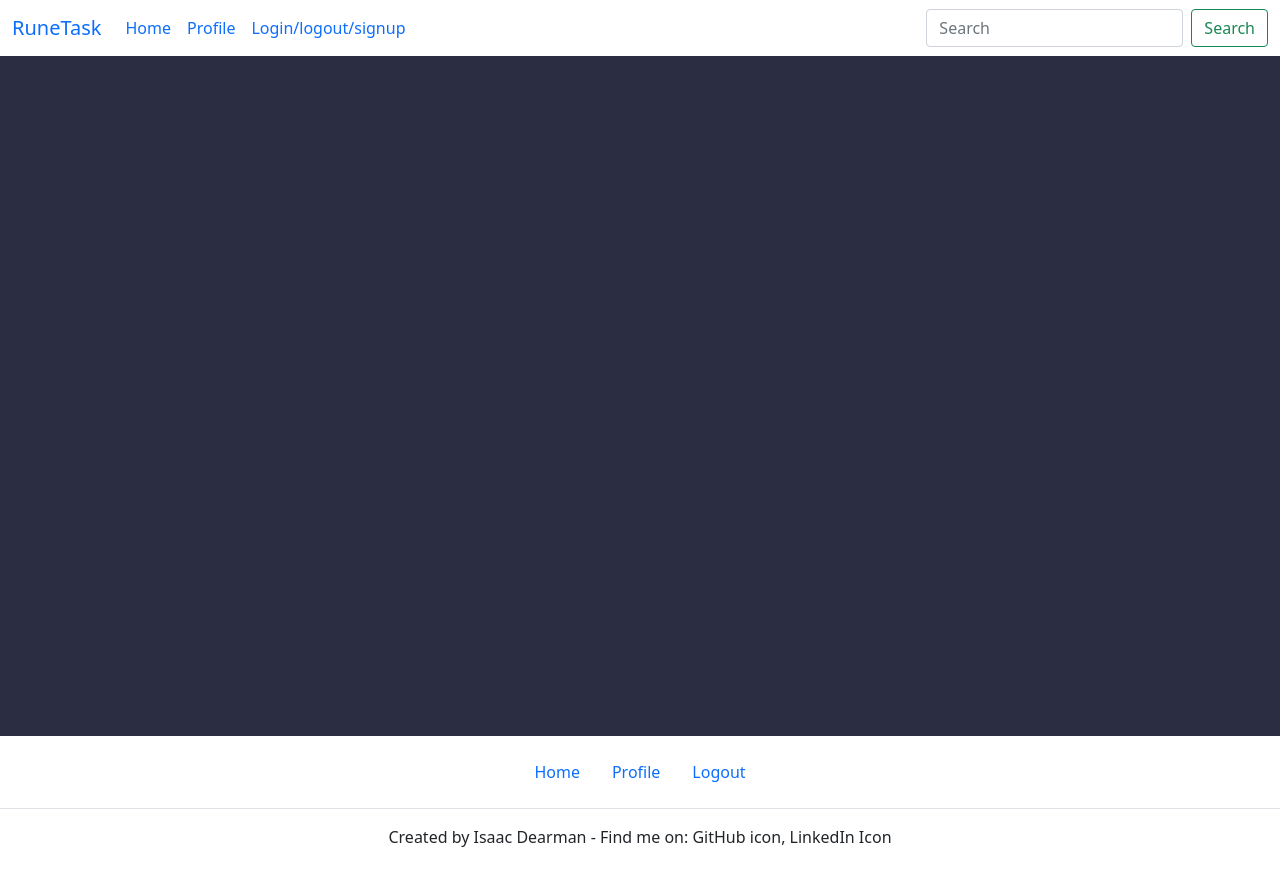
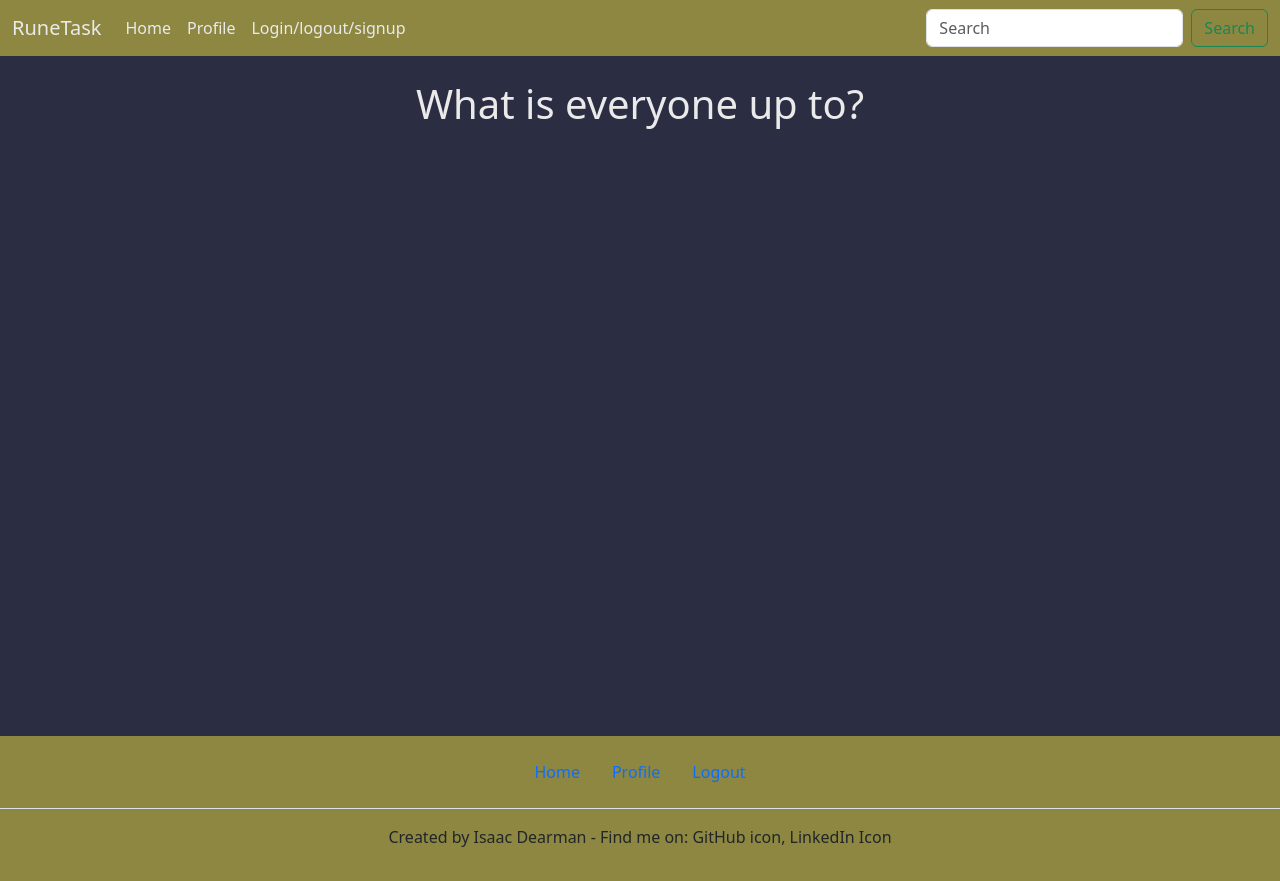
Before and after one commit to Code-Dearman/Django-Capstone, a Django app: page / in a window 1280 px wide. Run offline with Django 4.2, Linux system fonts and the light colour scheme; data that the repository does not hold is empty.

Commit message:
add styling to index.html

```diff
--- a/static/css/style.css
+++ b/static/css/style.css
@@ -12,11 +12,11 @@ main {
     color: #2B2D42;
 }
 
-.primAccent {
+.primaryAccent {
     color: #8D8741;
 }
 
-.secAccent {
+.secondaryAccent {
     color: #D9BF77;
 }
 
@@ -24,7 +24,7 @@ main {
     color: #EAEAEA;
 }
 
-.textSec {
+.textSecondary {
     color: #FFFFFF;
 }
 
@@ -39,3 +39,18 @@ main {
 .borderColour {
     color: #404E4D;
 }
+
+/* ----------------------------------------------------- NavBar */
+.navbar {
+    background-color: #8D8741;
+}
+
+.navbar-toggler {
+    border-color: #EAEAEA;
+}
+
+
+/* ----------------------------------------------------- Footer */
+.footerContainer {
+    background-color: #8D8741;
+}
--- a/templates/index.html
+++ b/templates/index.html
@@ -17,8 +17,8 @@
     <link rel="stylesheet" href="https://cdnjs.cloudflare.com/ajax/libs/font-awesome/5.15.3/css/all.min.css">
 
     <!-- Bootstrap CSS -->
-    <link href="https://cdn.jsdelivr.net/npm/bootstrap@5.0.1/dist/css/bootstrap.min.css" rel="stylesheet"
-        integrity="sha384-+0n0xVW2eSR5OomGNYDnhzAbDsOXxcvSN1TPprVMTNDbiYZCxYbOOl7+AMvyTG2x" crossorigin="anonymous">
+    <link href="https://cdn.jsdelivr.net/npm/bootstrap@5.3.3/dist/css/bootstrap.min.css" rel="stylesheet"
+        integrity="sha384-QWTKZyjpPEjISv5WaRU9OFeRpok6YctnYmDr5pNlyT2bRjXh0JMhjY6hW+ALEwIH" crossorigin="anonymous">
 
     <!-- Custom CSS -->
     <link rel="stylesheet" href="{% static 'css/style.css' %}">
@@ -28,27 +28,31 @@
 <body class="d-flex flex-column h-100 main-bg">
 
     <!-- Navigation -->
-    <nav class="navbar navbar-expand-lg primary-accent">
+    <nav class="navbar navbar-expand-lg">
         <div class="container-fluid">
-            <a href="#" class="navbar-brand">RuneTask</a>
-            <button class="navbar-toggler" type="button" data-bs-toggle="collapse" data-bs-target="#navbarSupportedContent" aria-controls="navbarSupportedContent" aria-expanded="false" aria-label="Toggle navigation">
+            <a href="#" class="navbar-brand textMain">RuneTask</a>
+            <button class="navbar-toggler" type="button" data-bs-toggle="collapse"
+                data-bs-target="#navbarSupportedContent" aria-controls="navbarSupportedContent" aria-expanded="false"
+                aria-label="Toggle navigation">
                 <span class="navbar-toggler-icon"></span>
-              </button>
-              <div class="collapse navbar-collapse" id="navbarSupportedContent">
+            </button>
+            <div class="collapse navbar-collapse" id="navbarSupportedContent">
                 <ul class="navbar-nav me-auto mb-2 mb-lg-0">
-                    <li class="nav-item"><a href="" class="nav-link">Home</a></li>
-                    <li class="nav-item"><a href="" class="nav-link">Profile</a></li>
-                    <li class="nav-item"><a href="" class="nav-link">Login/logout/signup</a></li>
+                    <li class="nav-item"><a href="" class="nav-link textMain">Home</a></li>
+                    <li class="nav-item"><a href="" class="nav-link textMain">Profile</a></li>
+                    <li class="nav-item"><a href="" class="nav-link textMain">Login/logout/signup</a></li>
                 </ul>
                 <form class="d-flex" role="search">
                     <input class="form-control me-2" type="search" placeholder="Search" aria-label="Search">
                     <button class="btn btn-outline-success" type="submit">Search</button>
-                  </form>
-              </div>
+                </form>
+            </div>
         </div>
     </nav>
 
     <main class="flex-shrink-0 main-bg">
+
+        <h1 class="text-center textMain mt-4 mb-2">What is everyone up to?</h1>
 
         {% block content %}
         <!-- Content Goes here -->
@@ -57,7 +61,7 @@
     </main>
 
     <!-- Footer -->
-    <footer class="py-3 primary-accent">
+    <footer class="py-3 footerContainer">
         <ul class="nav justify-content-center border-bottom pb-3 mb-3">
             <li class="nav-item">
                 <a href="" class="nav-link">Home</a>
@@ -72,9 +76,9 @@
         <p class="text-center">Created by Isaac Dearman - Find me on: GitHub icon, LinkedIn Icon</p>
     </footer>
 
-    <script src="https://cdn.jsdelivr.net/npm/bootstrap@5.0.1/dist/js/bootstrap.bundle.min.js"
-        integrity="sha384-gtEjrD/SeCtmISkJkNUaaKMoLD0//ElJ19smozuHV6z3Iehds+3Ulb9Bn9Plx0x4" crossorigin="anonymous">
-        </script>
+    <script src="https://cdn.jsdelivr.net/npm/bootstrap@5.3.3/dist/js/bootstrap.bundle.min.js"
+        integrity="sha384-YvpcrYf0tY3lHB60NNkmXc5s9fDVZLESaAA55NDzOxhy9GkcIdslK1eN7N6jIeHz" crossorigin="anonymous">
+    </script>
 </body>
 
 </html>
--- a/to_do/templates/to_do/to_do_list.html
+++ b/to_do/templates/to_do/to_do_list.html
@@ -22,8 +22,12 @@
                                 <h2 class="card-title">{{ task.list_title }}</h2>
                             </a>
 
+                            <p class="card-text">
+                                {{ task.list_content }}
+                            </p>
+
                             <hr />
-                            <p class="card-text text-muted h6">{{ post.created_on}}
+                            <p class="card-text text-muted h6">{{ task.created_on}}
                             </p>
                         </div>
                     </div>
```
